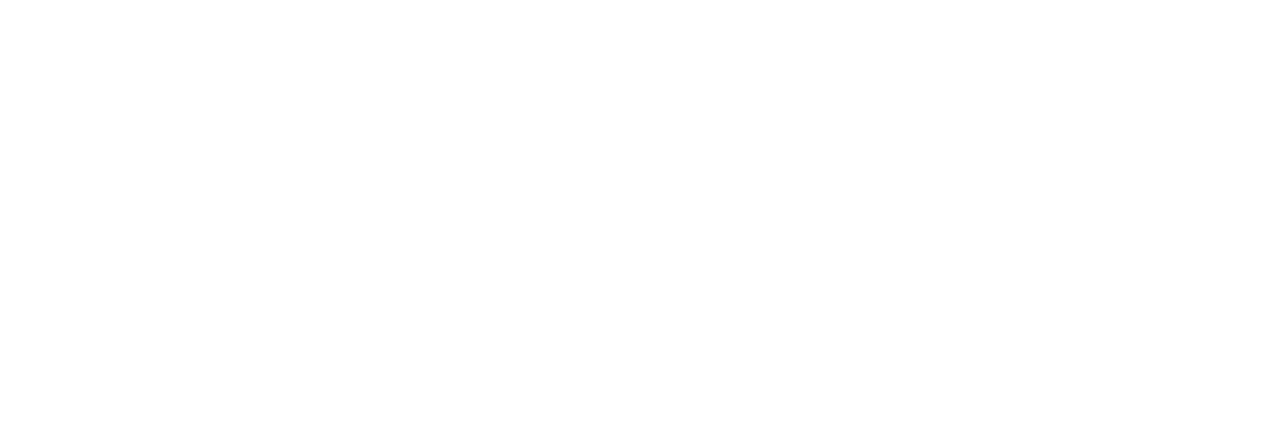
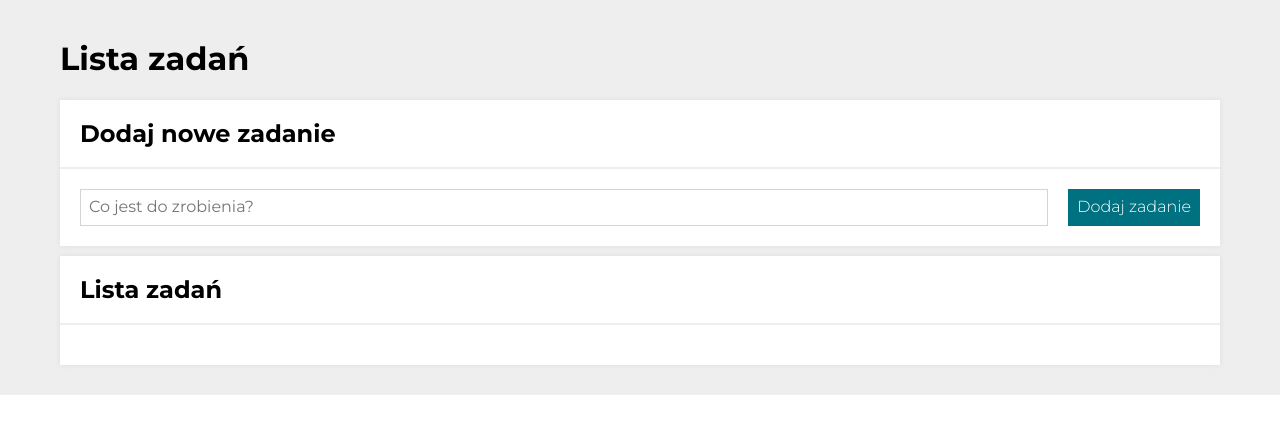
Before and after one commit to bedicooper/taskList__react, a React (Create React App) app: page / in a window 1280 px wide. Shown: the top 434 px of the page. Built offline with nearby package versions, Linux system fonts and the light colour scheme.

Commit message:
bug: App stoped rendering

```diff
--- a/src/App.js
+++ b/src/App.js
@@ -1,7 +1,10 @@
-import Tasks from "./features/tasks/Tasks"
+import Tasks from "./features/tasks/Tasks";
 
 function App() {
-    <Tasks />
+    <>
+        <h1>DLACZEGO MNIE NIE RENDERUJE?</h1>
+        <Tasks />
+    </>
 };
 
 export default App;
--- a/src/features/tasks/Tasks.js
+++ b/src/features/tasks/Tasks.js
@@ -7,7 +7,7 @@
 import Header from "../../common/Header";
 import Counter from "../../common/Counter";
 
-function Tasks() {
+const Tasks = () => {
 
   const {
     tasks,
--- a/src/index.js
+++ b/src/index.js
@@ -1,5 +1,6 @@
 import React from 'react';
 import ReactDOM from 'react-dom/client';
+import Tasks from './features/tasks/Tasks';
 import App from './App';
 import reportWebVitals from './reportWebVitals';
 import { GlobalStyle, theme } from './GlobalStyle';
@@ -11,7 +12,8 @@
   <React.StrictMode>
     <ThemeProvider theme={theme}>
       <GlobalStyle />
-      <App />
+      {/* <App /> */}
+      <Tasks />
     </ThemeProvider>
   </React.StrictMode>
 );
```
